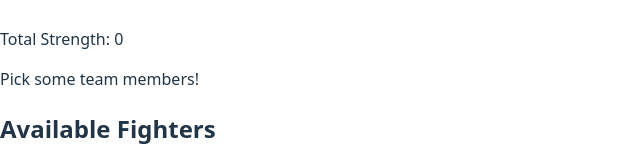
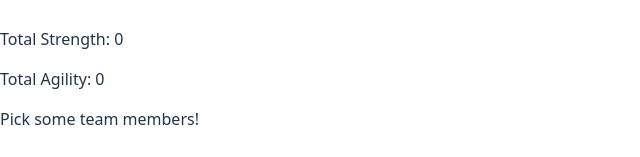
Before and after one commit to HusainDhaif/react-state-management-lab, a React (Vite) app: page / in a window 1280 px wide. Shown: the part 198-355 px from the top of the page, without its empty margins (0-640 px from the left). Built offline with nearby package versions, Linux system fonts and the light colour scheme.

Commit message:
strength calculation

```diff
--- a/src/App.jsx
+++ b/src/App.jsx
@@ -101,6 +101,7 @@
   };
 
   const totalStrength = team.reduce((sum, fighter) => sum + fighter.strength, 0);
+  const totalAgility = team.reduce((sum, fighter) => sum + fighter.agility, 0);
 
   return (
     <>
@@ -109,6 +110,7 @@
 
       <h2>Your Team</h2>
       <p>Total Strength: {totalStrength}</p>
+      <p>Total Agility: {totalAgility}</p>
       {team.length === 0 ? (
         <p>Pick some team members!</p>
       ) : (
```
